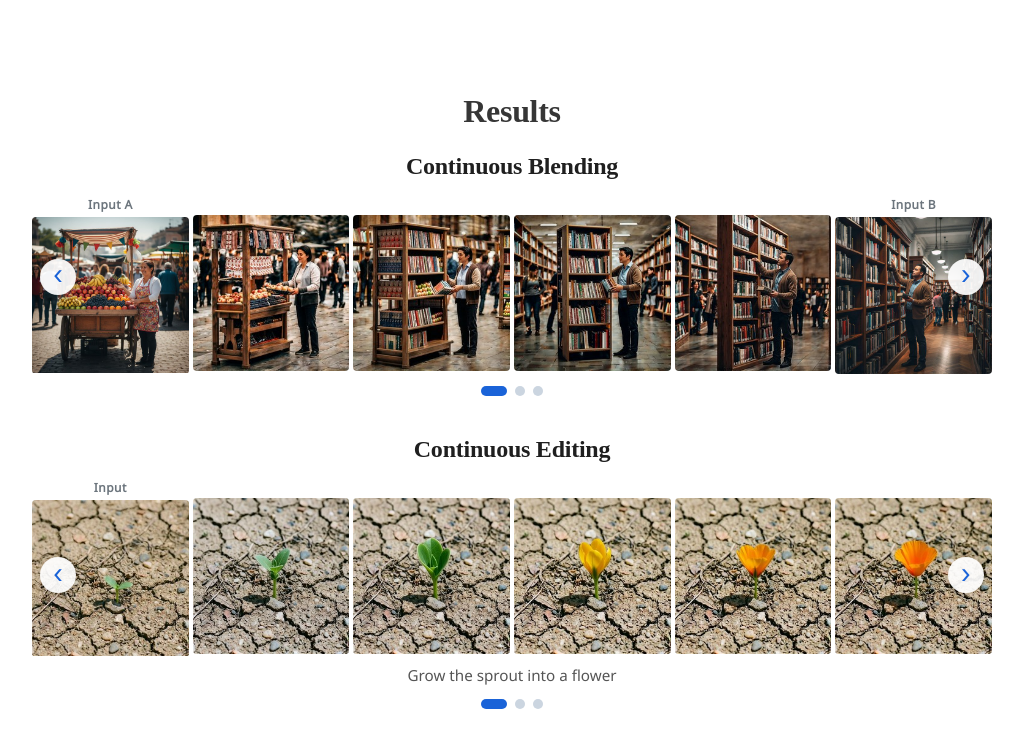
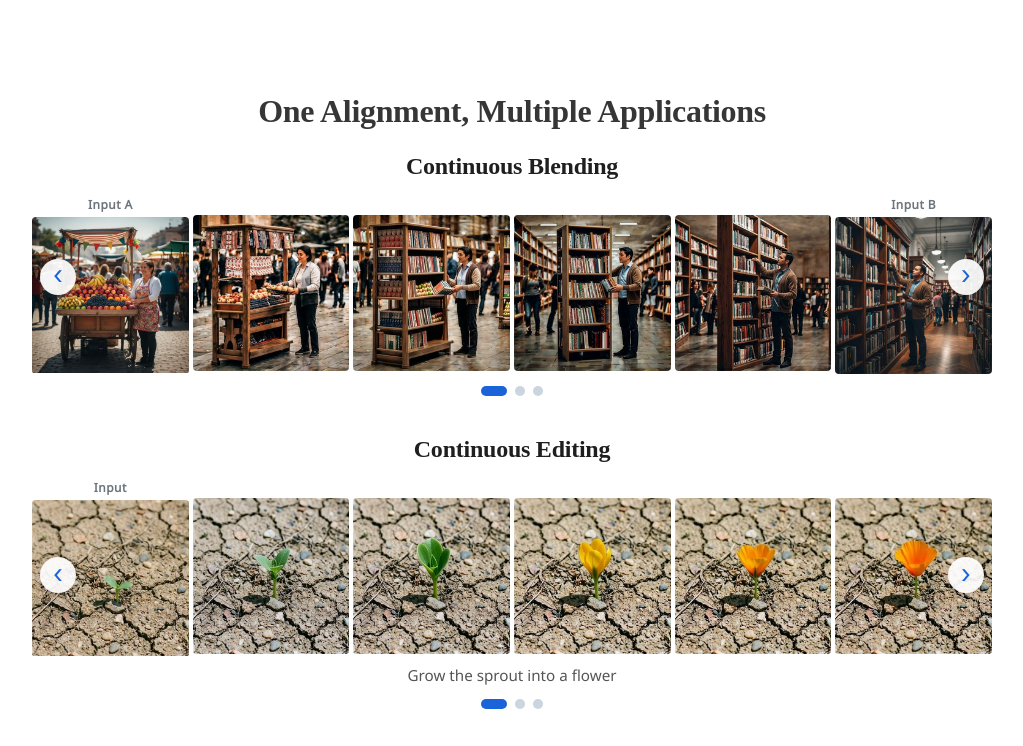
Before and after one commit to saarhuberman/token-to-token, a plain HTML site: page index.html in a window 1280 px wide. Shown: the part 4140-4886 px from the top of the page, without its empty margins (128-1151 px from the left). Drawn offline with nearby package versions, Linux system fonts and the light colour scheme; no server answers; some icons are missing; files whose address does not match are found by name; a web font is replaced by a local one.

Commit message:
Rename results section

```diff
--- a/index.html
+++ b/index.html
@@ -183,7 +183,7 @@
 
 <section class="section">
   <div class="container is-max-desktop">
-    <h2 class="title is-3 has-text-centered">Results</h2>
+    <h2 class="title is-3 has-text-centered">One Alignment, Multiple Applications</h2>
 
     <div class="results-block">
       <h3 class="title is-4">Continuous Blending</h3>
```
